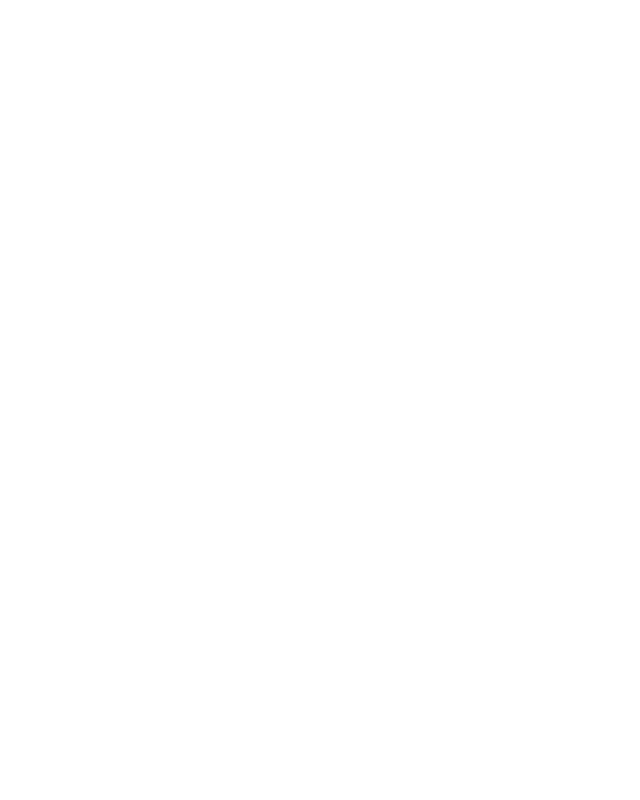
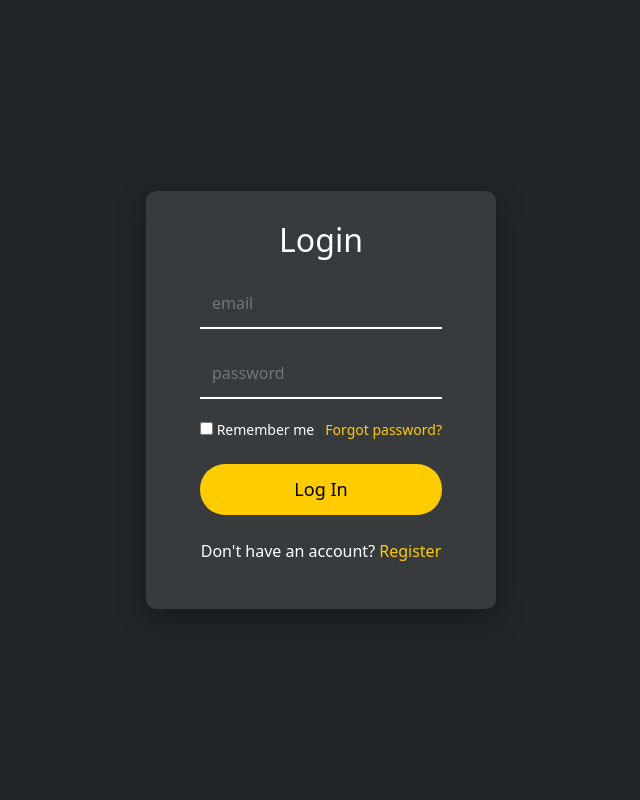
Before and after one commit to Smarak-Haldar-01/ECOFRIEND, a Django app: page /login-signin/ in a window 1280 px wide. Before the commit the part shown is empty. Shown: the whole page, without its empty margins (319-959 px from the left). Run offline with Django 5.2, Linux system fonts and the light colour scheme.

Commit message:
Sugaruser added

```diff
--- a/ecoFriend/ecoFriend/settings.py
+++ b/ecoFriend/ecoFriend/settings.py
@@ -78,7 +78,7 @@
         'ENGINE': 'django.db.backends.mysql',
         'NAME': 'ecofriend',
         'USER': 'root',
-        'PASSWORD': '5ThOctober2003',
+        'PASSWORD': '0356',
         'HOST': 'localhost',   # Or an IP Address that your DB is hosted on
         'PORT': '3306',
     }
--- /dev/null
+++ b/ecoFriend/static/css/login.css
@@ -0,0 +1,85 @@
+*{
+    margin: 0;
+    padding: 0;
+    box-sizing: border-box;
+}
+/* body {
+    display: flex;
+    justify-content: center;
+    align-items: center;
+    height: 100vh;
+    background: linear-gradient(135deg, #1e3c72, #2a5298);
+    font-family: 'Poppins', sans-serif;
+} */
+.wrapper {
+    background: rgba(255, 255, 255, 0.1);
+    padding: 30px;
+    border-radius: 10px;
+    backdrop-filter: blur(10px);
+    box-shadow: 0 10px 30px rgba(0, 0, 0, 0.3);
+    width: 350px;
+    text-align: center;
+}
+h2 {
+    color: #fff;
+    margin-bottom: 20px;
+}
+.input-field {
+    position: relative;
+    margin-bottom: 20px;
+}
+.input-field input {
+    width: 100%;
+    padding: 12px;
+    background: transparent;
+    border: none;
+    border-bottom: 2px solid #fff;
+    color: #fff;
+    font-size: 16px;
+    outline: none;
+}
+.input-field label {
+    position: absolute;
+    top: 12px;
+    left: 10px;
+    color: rgba(255, 255, 255, 0.7);
+    font-size: 16px;
+    transition: 0.3s;
+}
+.input-field input:focus ~ label,
+.input-field input:valid ~ label {
+    top: -10px;
+    font-size: 14px;
+    color: #fff;
+}
+.forget {
+    display: flex;
+    justify-content: space-between;
+    color: #fff;
+    font-size: 14px;
+}
+.forget a {
+    color: #ffcc00;
+    text-decoration: none;
+}
+button {
+    width: 100%;
+    padding: 12px;
+    background: #ffcc00;
+    border: none;
+    border-radius: 25px;
+    font-size: 18px;
+    cursor: pointer;
+    transition: 0.3s;
+}
+button:hover {
+    background: #ffdb4d;
+}
+.register p {
+    color: #fff;
+    margin-top: 15px;
+}
+.register a {
+    color: #ffcc00;
+    text-decoration: none;
+}
--- a/ecoFriend/template/home/home.html
+++ b/ecoFriend/template/home/home.html
@@ -3,6 +3,7 @@
 
 
 {% block content %}
+  {% comment %} <nav class="nav text-danger">fgbedbfjde</nav> {% endcomment %}
 
 {% endblock content %}
 
--- a/ecoFriend/template/home/incl/header.html
+++ b/ecoFriend/template/home/incl/header.html
@@ -6,6 +6,8 @@
   <meta http-equiv="X-UA-Compatible" content="IE=edge">
   <meta name="viewport" content="width=device-width, initial-scale=1.0">
   <title>{{title}}</title>
+  <link rel="stylesheet" href="https://cdn.jsdelivr.net/npm/bootstrap@5.3.3/dist/css/bootstrap.min.css">
+  <link rel="stylesheet" href="{% static 'css/login.css' %}">
 </head>
 <body>
   <header>
--- a/ecoFriend/template/home/login_signin.html
+++ b/ecoFriend/template/home/login_signin.html
@@ -0,0 +1,35 @@
+{% extends "./home.html" %}
+{% block content %}
+
+<style>
+
+</style>
+<div class="bg-dark vh-100 d-flex justify-content-center align-items-center">
+<div class="wrapper">
+    <form method="POST" class="mx-4">
+        {% csrf_token %}
+        <h2>Login</h2>
+        <div class="input-field">
+            <input type="text" name="email" placeholder="email" required>
+            <label hidden >Enter your email</label>
+        </div>
+        <div class="input-field">
+            <input type="password" name="password" placeholder="password" required>
+            <label hidden>Enter your password</label>
+        </div>
+        <div class="forget mb-4">
+            <label>
+                <input type="checkbox" name="remember">
+                Remember me
+            </label>
+            <a href="#">Forgot password?</a>
+        </div>
+        <button type="submit">Log In</button>
+        <div class="register  mb-2 mt-4">
+            <p>Don't have an account? <a href="#">Register</a></p>
+        </div>
+    </form>
+</div>
+</div>
+
+{% endblock content %}
```
